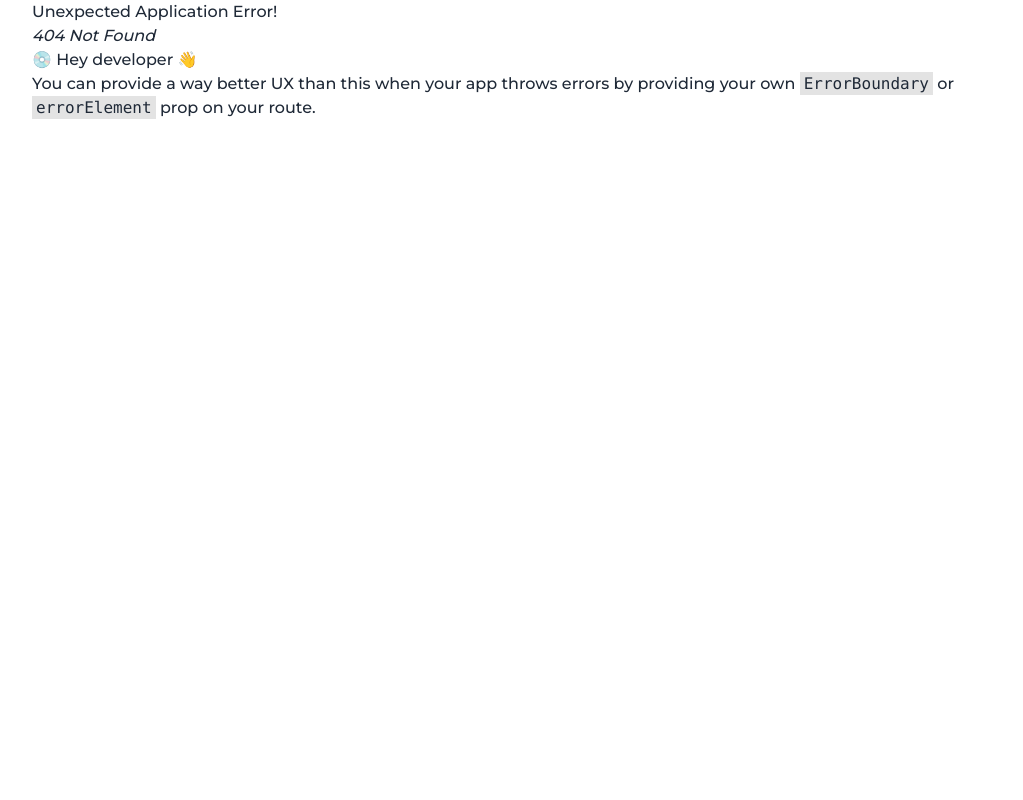
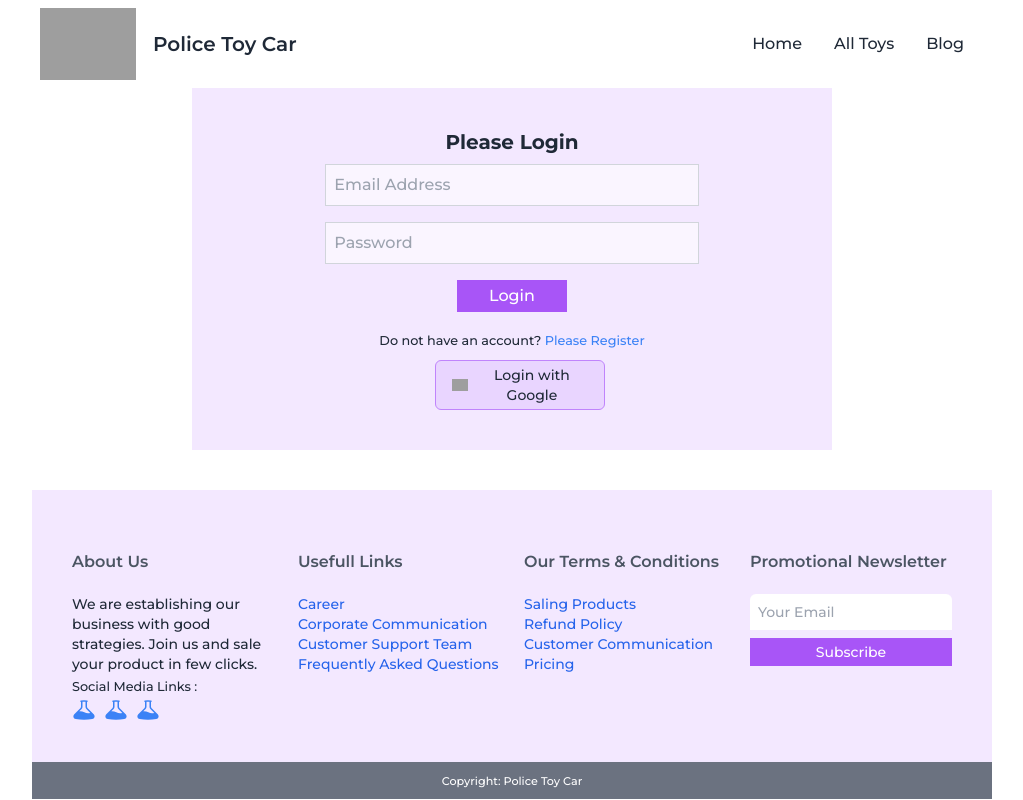
Before and after one commit to methubd/police-toy-car-client, a React (Vite) app: page /login in a window 1280 px wide. Before the commit this address had no page. Shown: the whole page, without its empty margins (128-1151 px from the left). Built offline with nearby package versions, Linux system fonts and the light colour scheme; no server answers; grey boxes are pictures that could not be loaded.

Commit message:
login functionality working

```diff
--- a/package.json
+++ b/package.json
@@ -10,8 +10,12 @@
     "preview": "vite preview"
   },
   "dependencies": {
+    "@fortawesome/fontawesome-svg-core": "^6.4.0",
+    "@fortawesome/free-solid-svg-icons": "^6.4.0",
+    "@fortawesome/react-fontawesome": "^0.2.0",
     "@heroicons/react": "^2.0.18",
     "daisyui": "^2.51.6",
+    "firebase": "^9.22.0",
     "localforage": "^1.10.0",
     "match-sorter": "^6.3.1",
     "react": "^18.2.0",
--- a/src/Pages/Admin/AddToy/AddToy.jsx
+++ b/src/Pages/Admin/AddToy/AddToy.jsx
@@ -53,10 +53,13 @@ const AddToy = () => {
                     placeholder='Please type ( ... Toy Name )' required/>
 
                     <div className=' md:w-2/3 mx-auto md:flex my-2'>
-                        <input className='p-2 bg-purple-50 md:w-2/3 border border-gray-300 md:me-5'
-                        type="text"
-                        name="subCategory"
-                        placeholder='Sub Category ( ... Jeep, Regular )' />
+
+                        <select className="md:w-2/3 mx-auto md:flex px-2 bg-purple-50 mr-5 text-gray-400 border border-gray-300" name='subCategory'>
+                        <option className='' disabled selected>Sub Category</option>
+                        <option>SUV</option>
+                        <option>Ambulance</option>
+                        <option>Truck</option>
+                        </select>
 
                         <input className='p-2 bg-purple-50 md:w-2/3 border border-gray-300'
                         type="text"
--- /dev/null
+++ b/src/Pages/Admin/AddToy/MyToy.jsx
@@ -0,0 +1,11 @@
+import React from 'react';
+
+const MyToy = () => {
+    return (
+        <div>
+            <h1>My Toy</h1>
+        </div>
+    );
+};
+
+export default MyToy;
--- a/src/Pages/Home/Products/ToyDetails.jsx
+++ b/src/Pages/Home/Products/ToyDetails.jsx
@@ -2,7 +2,27 @@ import React from 'react';
 import { useLoaderData } from 'react-router-dom';
 
 const ToyDetails = () => {
-    const {_id, name, price, quantity, seller, subCategory, rating, image, details} = useLoaderData();
+
+    const {_id, name, price, quantity, seller, subCategory, rating, image, details, email} = useLoaderData();
+
+    const handleAddMyToys = () => {
+
+        //TODO: add logged user email, and ucomment the fetch part
+
+        const myToy = {name, email, seller}
+
+        // fetch('http://localhost:5000/myToys', {
+        //     method: 'POST',
+        //     headers: {
+        //         "content-type" : "application/json"
+        //     },
+        //     body: JSON.stringify(myToy)
+        // })
+        .then(res => res.json())
+        .then(data => {
+            console.log(data, myToy);
+        })
+    }
 
     return (
         <div className='p-10'>
@@ -14,13 +34,17 @@ const ToyDetails = () => {
                 <div className='p-5'>
                     <h1 className='text-2xl font-semibold py-5'>{name}</h1>
                     <div className='text-sm py-2'>
-                        <p className='py-2 pl-3 bg-purple-200 text-gray-500x'>Seller: {seller}</p>
+                        <p className='py-2 pl-3 bg-green-200 text-gray-500'>Price: {price} pcs</p>
+                        <p className='py-2 pl-3 bg-purple-200 text-gray-500'>Available: {quantity} pcs</p>
                         <p className='py-2 pl-3 bg-green-200 text-gray-500'>Ratings: {rating}</p>
-                        <p className='py-2 pl-3 bg-purple-200 text-gray-500x'>Sub Category: {subCategory}</p>
-                        <p className='py-2 pl-3 bg-green-200 text-gray-500'>Available: {quantity} pcs</p>
+                        <p className='py-2 pl-3 bg-purple-200 text-gray-500'>Sub Category: {subCategory}</p>
+                        <p className='py-2 pl-3 bg-green-200 text-gray-500'>Seller: {seller}</p>
+                        <p className='py-2 pl-3 bg-purple-200 text-gray-500'>Email: {email} pcs</p>
+                        <p className='py-2 pl-3 bg-green-200 text-gray-500'>Product Id: {_id}</p>
                     </div>
 
-                    <button className='py-1 px-6 bg-purple-500 text-white '>Add to My List</button>
+                    <button onClick={handleAddMyToys} className='my-2 py-1 px-6 bg-purple-500 text-white '>Add to My List</button>
+
                 </div>
             </div>
 
--- a/src/Pages/Home/Tabs/TabCategories.jsx
+++ b/src/Pages/Home/Tabs/TabCategories.jsx
@@ -44,7 +44,7 @@ const TabCategories = () => {
 
     return (
         <div className='mt-20'>
-            <h1 className='text-center text-2xl font-semibold'>See our Products By Category</h1>
+            <h1 className='text-center text-2xl font-semibold'>See Products by Category</h1>
                 <div className='w-2/3 mx-auto text-center py-10'>
                 <Tabs>
                     <TabList>
--- /dev/null
+++ b/src/Pages/Shared/Login/Login.jsx
@@ -0,0 +1,54 @@
+import React, { useContext } from 'react';
+import { Link, useNavigate } from 'react-router-dom';
+import { AuthContext } from '../../../Providers/AuthProvider';
+
+const Login = () => {
+    const {user, googleLogin} = useContext(AuthContext);
+
+    const navigate = useNavigate();
+
+    const handleGoogleLogin = () => {
+        googleLogin()
+        .then(result => {
+            const loggedUser = result.user;
+            console.log(loggedUser);
+
+            navigate('/')
+        })
+        .catch(error => {
+            console.log(error.message);
+        })
+    }
+
+    return (
+        <div className='md:w-2/3 bg-purple-100 mx-auto p-10 text-center'>
+            <h1 className='font-bold text-xl'>Please Login</h1>
+            <form>
+
+                <input
+                className='p-2 bg-purple-50 md:w-2/3 w-full border border-gray-300 md:my-2 mt-5'
+                type="email"
+                name="email"
+                placeholder='Email Address' />
+
+                <input
+                className='p-2 bg-purple-50 md:w-2/3 w-full border border-gray-300 md:my-2 mt-5'
+                type="password"
+                name="password"
+                placeholder='Password' /> <br />
+
+                <button className='bg-purple-500 px-8 py-1 my-2 text-white cursor-pointer'>Login</button>
+            </form>
+
+            <p className='py-2'><small>Do not have an account? <Link to='/register' className='text-blue-500'>Please Register</Link></small></p>
+            <div className='text-center w-1/2 md:w-1/3 mx-auto'>
+            <button onClick={handleGoogleLogin} className='flex items-center text-sm border border-purple-400 px-4 py-1 rounded-md bg-purple-200 md:ms-4'> <img className='w-4 mr-2 mx-auto' src="https://upload.wikimedia.org/wikipedia/commons/thumb/5/53/Google_%22G%22_Logo.svg/2008px-Google_%22G%22_Logo.svg.png" alt="" />
+            Login with Google
+            </button>
+            </div>
+
+        </div>
+    );
+};
+
+export default Login;
--- a/src/Pages/Shared/Navbar/Navbar.jsx
+++ b/src/Pages/Shared/Navbar/Navbar.jsx
@@ -1,7 +1,10 @@
-import React from 'react';
+import React, { useContext } from 'react';
 import { Link } from 'react-router-dom';
+import { AuthContext } from '../../../Providers/AuthProvider';
 
 const Navbar = () => {
+    const {user, logOut} = useContext(AuthContext);
+
 
     return (
         <nav>
@@ -14,8 +17,14 @@ const Navbar = () => {
                         <ul tabIndex={0} className="menu menu-compact dropdown-content mt-3 p-2 shadow bg-blue-50 rounded-box w-52">
                             <li><Link to='/'>Home</Link></li>
                             <li><Link to='/allToys'>All Toys</Link></li>
+
+                            {user &&
+                                <>
                                     <li><Link to='/myToys'>My Toys</Link></li>
                                     <li><Link to='/addToy'>Add a Toy</Link></li>
+                                </>
+                            }
+
                             <li><Link to='/blog'>Blog</Link></li>
                         </ul>
                         </div>
@@ -28,12 +37,17 @@ const Navbar = () => {
                         <ul className="menu menu-horizontal px-1">
                             <li><Link to='/'>Home</Link></li>
                             <li><Link to='/allToys'>All Toys</Link></li>
+                            {user &&
+                                <>
                                     <li><Link to='/myToys'>My Toys</Link></li>
                                     <li><Link to='/addToy'>Add a Toy</Link></li>
+                                </>
+                            }
                             <li><Link to='/blog'>Blog</Link></li>
                         </ul>
                     </div>
 
+                    {user &&
                         <div className="dropdown dropdown-end">
                         <label tabIndex={0} className="btn btn-ghost btn-circle avatar">
                             <div className="w-10 rounded-full">
@@ -42,9 +56,10 @@ const Navbar = () => {
                         </label>
                         <ul tabIndex={0} className="mt-3 p-2 shadow menu menu-compact dropdown-content bg-base-100 rounded-box w-52">
                             <li><a>Settings</a></li>
-                            <li><a>Logout</a></li>
+                            <li onClick={logOut}><a>Logout</a></li>
                         </ul>
                         </div>
+                    }
 
                 </div>
         </nav>
--- /dev/null
+++ b/src/Providers/AuthProvider.jsx
@@ -0,0 +1,46 @@
+import React, { createContext, useEffect, useState } from 'react';
+import { GoogleAuthProvider, getAuth, onAuthStateChanged, signInWithPopup, signOut } from "firebase/auth";
+import app from '../firebase/firebase.config';
+
+export const AuthContext = createContext(null);
+const auth = getAuth(app);
+const googleProvier = new GoogleAuthProvider();
+
+const AuthProvider = ({children}) => {
+    const [user, setUser] = useState(null);
+    const [loader, setLoader] = useState(true);
+
+    const googleLogin = () => {
+        return signInWithPopup(auth, googleProvier);
+    }
+
+    const logOut = () => {
+        return signOut(auth);
+    }
+
+    const authInfo = {
+        user,
+        loader,
+        googleLogin,
+        logOut
+    }
+
+    //Observer
+    useEffect(() => {
+        const unsubscribe = onAuthStateChanged(auth, currentUser => {
+            console.log(currentUser);
+            setUser(currentUser)
+        })
+        return () => {
+            unsubscribe();
+        }
+    }, [])
+
+    return (
+        <AuthContext.Provider value={authInfo}>
+            {children}
+        </AuthContext.Provider>
+    );
+};
+
+export default AuthProvider;
--- /dev/null
+++ b/src/firebase/firebase.config.js
@@ -0,0 +1,19 @@
+// Import the functions you need from the SDKs you need
+import { initializeApp } from "firebase/app";
+// TODO: Add SDKs for Firebase products that you want to use
+// https://firebase.google.com/docs/web/setup#available-libraries
+
+// Your web app's Firebase configuration
+const firebaseConfig = {
+  apiKey: import.meta.env.VITE_apiKey,
+  authDomain: import.meta.env.VITE_authDomain,
+  projectId: import.meta.env.VITE_projectId,
+  storageBucket: import.meta.env.VITE_storageBucket,
+  messagingSenderId: import.meta.env.VITE_messagingSenderId,
+  appId: import.meta.env.VITE_appId,
+};
+
+// Initialize Firebase
+const app = initializeApp(firebaseConfig);
+
+export default app;
--- a/src/main.jsx
+++ b/src/main.jsx
@@ -4,11 +4,14 @@ import './index.css'
 
 import { RouterProvider } from "react-router-dom";
 import router from './Routes/Routes';
+import AuthProvider from './Providers/AuthProvider';
 
 ReactDOM.createRoot(document.getElementById('root')).render(
   <React.StrictMode>
     <div className='md:w-3/4 mx-auto '>
-    <RouterProvider router={router}></RouterProvider>
+    <AuthProvider>
+      <RouterProvider router={router}></RouterProvider>
+    </AuthProvider>
     </div>
   </React.StrictMode>,
 )
```
Also changed, not shown: src/Routes/Routes.jsx (+10 -0 lines), 1 other file (tests, documents, lock files or other folders). Lines whose indentation alone changed are shown as unchanged.
